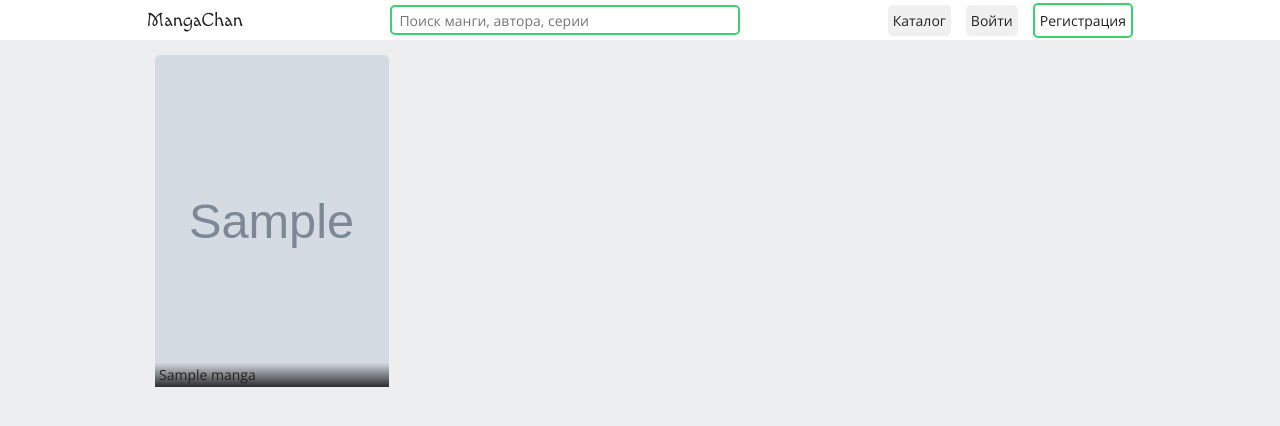
After one commit to LzAxel/manga-chan, a Django app: template manga/templates/manga/catalog.html in a window 1280 px wide. The commit adds this page. Shown: the top 426 px of the page. Run offline with Django 4.2, Linux system fonts and the light colour scheme; the template is opened without the code that fills it: most values are stand-ins (such as "Sample title", 1, 10 or a date in 2020); grey boxes marked "Sample" are stand-in pictures; parts of the project's set-up code (start-up, migrations or seed data) failed here and were passed over.

Commit message:
Added catalog view and template

```diff
--- /dev/null
+++ b/manga/static/manga/css/blocks/catalog.css
@@ -0,0 +1,38 @@
+.catalog__list {
+    display: flex;
+    flex-wrap: wrap;
+    align-content: flex-start;
+    row-gap: 5px;
+
+}
+.catalog-manga__item {
+    padding: 5px;
+    width: 25%;
+}
+@media(max-width: 767px) {
+    .catalog-manga__item {
+        width: 33%;
+    }
+}
+@media(max-width: 550px) {
+    .catalog-manga__item {
+        width: 50%;
+    }
+}
+.catalog-manga__image {
+    padding-top: 140%;
+    display: block;
+    object-fit: cover;
+    position: relative;
+    background-size: cover;
+    background-position: 50%;
+}
+.catalog-manga__info{
+    background-image: -webkit-gradient(linear,left bottom,left top,from(rgba(0,0,0,.8)),to(rgba(0,0,0,.01)));
+    position: absolute;
+    padding: 5px 4px;
+    font-size: 14px;
+    bottom: 0;
+    left: 0;
+    width: 100%;
+}
--- /dev/null
+++ b/manga/static/manga/css/blocks/filter.css
@@ -0,0 +1,14 @@
+.filter__title {
+    margin-bottom: 0;
+}
+.filter__form {
+    display: flex;
+    flex-direction: column;
+    row-gap: 10px;
+    justify-content: center;
+}
+.filter__switchers {
+    display: flex;
+    flex-direction: column;
+    row-gap: 5px;
+}
--- a/manga/static/manga/css/blocks/main.css
+++ b/manga/static/manga/css/blocks/main.css
@@ -13,13 +13,8 @@
 .main__content {
     width: 100%;
 }
-.main__side {
-    background-color: var(--item-color);
-    border-radius: 5px;
-    padding: 7px 5px;
-}
 @media (max-width: 629px) {
-    .main__side {
+    .main__sidebar {
         display: none;
     }
 }
--- a/manga/static/manga/css/blocks/sidebar.css
+++ b/manga/static/manga/css/blocks/sidebar.css
@@ -1,6 +1,3 @@
 .sidebar {
 
 }
-.sidebar:empty {
-    display: none;
-}
--- /dev/null
+++ b/manga/static/manga/css/blocks/tag.css
@@ -0,0 +1,19 @@
+.tag__block {
+    display: flex;
+    flex-direction: column;
+}
+
+.tag__list {
+    width: 100%;
+    display: flex;
+    flex-direction: column;
+    row-gap: 5px;
+}
+.tag__title {
+    margin-bottom: 5px;
+}
+.tag__item {
+    line-height: 1.3;
+}
+.tag__button {
+}
--- a/manga/static/manga/css/index.css
+++ b/manga/static/manga/css/index.css
@@ -16,3 +16,6 @@
 @import url("blocks/liked-manga.css");
 @import url("blocks/comment.css");
 @import url("blocks/inputs.css");
+@import url("blocks/catalog.css");
+@import url("blocks/tag.css");
+@import url("blocks/filter.css");
--- /dev/null
+++ b/manga/templates/manga/catalog.html
@@ -0,0 +1,14 @@
+{% extends 'manga/base.html' %}
+{% load static %}
+{% load manga_tags %}
+
+{% block content %}
+    <div class="catalog__list">
+        {% for manga in mangas %}
+            {% include 'manga/catalog_item.html' %}
+        {% endfor %}
+    </div>
+{% endblock %}
+{% block sidebar %}
+    {% include 'manga/manga_filter.html' %}
+{% endblock %}
--- /dev/null
+++ b/manga/templates/manga/catalog_item.html
@@ -0,0 +1,16 @@
+{% load static %}
+{% load manga_tags %}
+
+<div class="catalog-manga__item">
+    {% if manga.images %}
+        <a href="{{ manga.get_absolute_url }}" class="catalog-manga__image content-block " style="background-image: url('{{ manga.images.first.image.url }}');">
+            <div class="catalog-manga__info">
+                <h2>
+                    {{ manga.name }}
+                </h2>
+            </div>
+        </a>
+    {% endif %}
+
+
+</div>
--- a/manga/templates/manga/header.html
+++ b/manga/templates/manga/header.html
@@ -10,6 +10,9 @@
                 <div class="menu__top">
                     <li class="menu__item menu__item--burger">
                         <a href="{% url 'index' %}" class="menu__link button button--inner">Главная</a>
+                    </li>
+                    <li class="menu__item">
+                        <a href="{% url 'catalog' %}" class="menu__link button button--inner">Каталог</a>
                     </li>
                 </div>
                 <div class="menu__bottom">
@@ -26,8 +29,13 @@
                         <a href="{% url 'index' %}" class="menu__link button button--inner">Главная</a>
                     </li>
                     <li class="menu__item">
+                        <a href="{% url 'catalog' %}" class="menu__link button button--inner">Каталог</a>
+                    </li>
+                    <li class="menu__item">
                         <a href="{% url 'add_manga' %}" class="menu__link button button--inner">Добавить мангу</a>
                     </li>
+
+
                 </div>
                 <div class="menu__bottom">
                     <li class="menu__item menu__user">
--- a/manga/urls.py
+++ b/manga/urls.py
@@ -12,5 +12,6 @@
     path('login', Login.as_view(), name="login"),
     path('signup', SignUp.as_view(), name="signup"),
     path('logout', user_logout, name='logout'),
-    path('like', LikeManga, name='like_manga')
+    path('like', LikeManga, name='like_manga'),
+    path('catalog', Catalog.as_view(), name='catalog')
 ]
```
Also changed, not shown: manga/templates/manga/manga_filter.html (added, +34 -0 lines), manga/views.py (+45 -1 lines).
